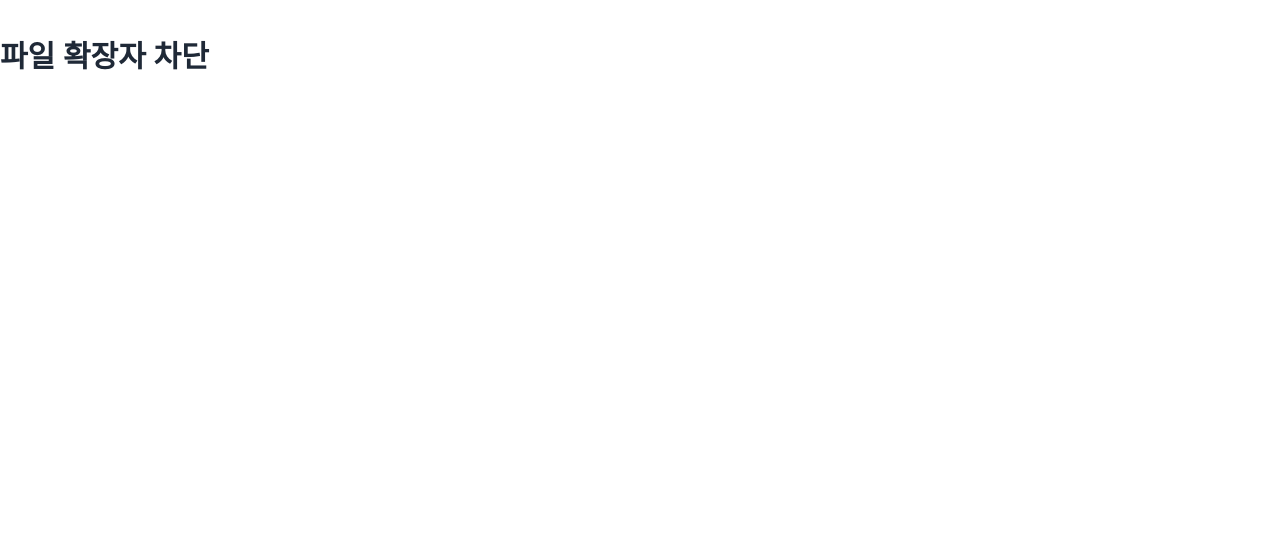
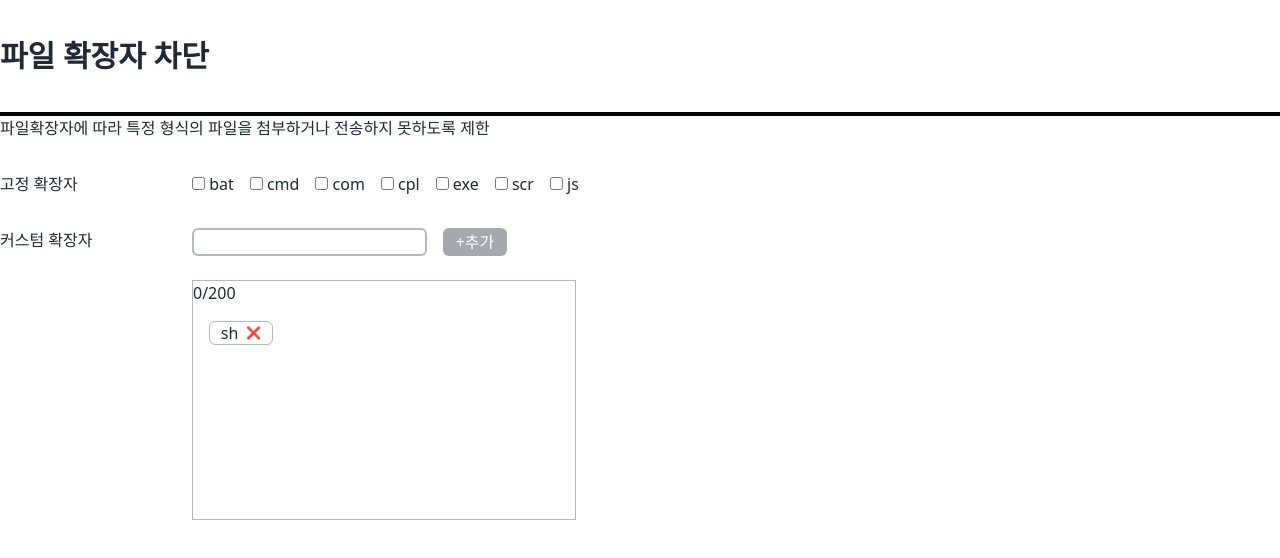
Before and after one commit to xanqus/block-files-frontend, a React (Create React App) app: page / in a window 1280 px wide. Shown: the top 558 px of the page. Built offline with nearby package versions, Linux system fonts and the light colour scheme.

Commit message:
add content

```diff
--- a/src/App.jsx
+++ b/src/App.jsx
@@ -4,8 +4,61 @@ import Layout from "./layout/Layout";
 function App() {
   return (
     <Layout>
-      <div>
-        <div></div>
+      <hr className="h-1 bg-black border-0" />
+      <div className="contents">
+        <div>
+          파일확장자에 따라 특정 형식의 파일을 첨부하거나 전송하지 못하도록 제한
+        </div>
+        <div className="flex mt-8">
+          <div className="w-48">고정 확장자</div>
+          <div className="flex gap-4">
+            <div>
+              <input type="checkbox" /> bat
+            </div>
+            <div>
+              <input type="checkbox" /> cmd
+            </div>
+            <div>
+              <input type="checkbox" /> com
+            </div>
+            <div>
+              <input type="checkbox" /> cpl
+            </div>
+            <div>
+              <input type="checkbox" /> exe
+            </div>
+            <div>
+              <input type="checkbox" /> scr
+            </div>
+            <div>
+              <input type="checkbox" /> js
+            </div>
+          </div>
+        </div>
+        <div className="flex mt-8">
+          <div className="w-48">커스텀 확장자</div>
+          <div className="flex flex-col gap-6">
+            <div className="flex gap-4">
+              <input
+                className="border-2 border-gray-500/50 rounded-md"
+                type="text"
+              />
+              <div className="flex justify-center items-center text-white w-16 bg-gray-600/50 cursor-pointer rounded-md">
+                +추가
+              </div>
+            </div>
+            <div>
+              <div className="border border-gray-500/50 w-96 min-h-[15rem]">
+                <div>0/200</div>
+                <div className="flex gap-2 flex-wrap justify-start pl-4 pt-4">
+                  <div className="flex justify-center items-center border border-gray-500/50 w-16 h-6 rounded-md">
+                    sh<span className="pl-2 text-xs">❌</span>
+                  </div>
+                </div>
+              </div>
+            </div>
+          </div>
+        </div>
       </div>
     </Layout>
   );
--- a/src/layout/Layout.jsx
+++ b/src/layout/Layout.jsx
@@ -5,7 +5,7 @@ const Layout = ({ children }) => {
   return (
     <>
       <Header></Header>
-      <main className="max-w-screen-xl m-auto bg-red-500">{children}</main>
+      <main className="max-w-screen-xl m-auto">{children}</main>
     </>
   );
 };
```
